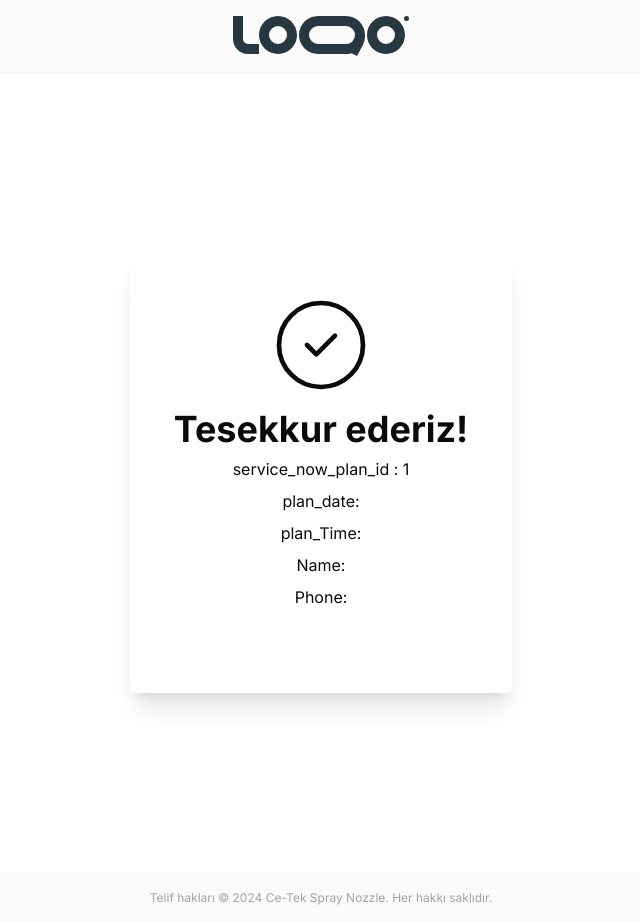
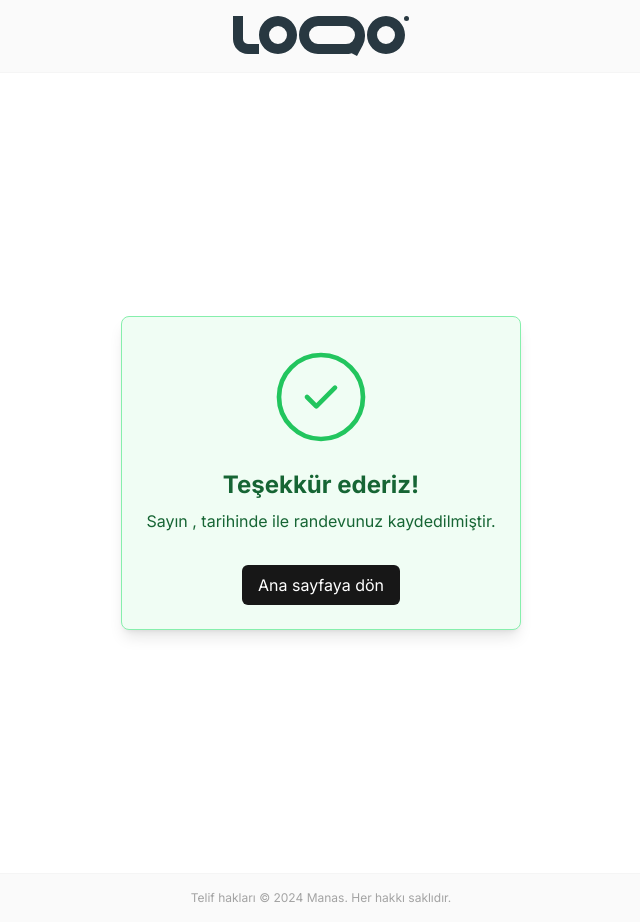
Before and after one commit to fatihece/appointment-next14, a Next.js app: page /thank-you in a window 1280 px wide. Shown: the whole page, without its empty margins (319-959 px from the left). Built offline with nearby package versions, Linux system fonts and the light colour scheme.

Commit message:
made updates on pages

```diff
--- a/app/layout.js
+++ b/app/layout.js
@@ -21,7 +21,11 @@ export const metadata = {
 export default function RootLayout({ children, params }) {
 	return (
 		<html>
-			<body className={cn("min-h-screen bg-white font-sans antialiased", fontSans.variable)}>
+			<body
+				className={cn(
+					"min-h-screen flex flex-col bg-white font-sans antialiased",
+					fontSans.variable,
+				)}>
 				<Toaster position="bottom right" toastOptions={{ duration: 3000 }} />
 				<AppProvider>
 					<AppHeader />
--- a/app/page.js
+++ b/app/page.js
@@ -5,12 +5,12 @@ export default async function Home() {
 	const data = await getServiceByDate();
 	const times = await getFreeTimesByDate(1, 2);
 	// console.log("DATAA", data);
-	console.log("TIMES", times);
+	console.log("data", data);
 
 	return (
-		<section className="min-h-screen">
+		<section className="flex-1">
 			<div className="container">
-				<h2 className="text-center text-3xl my-16 font-bold">HOS GELDINIZ</h2>
+				<h2 className="text-center text-3xl mt-16 mb-5 font-bold">HOS GELDINIZ</h2>
 				<ReservationList data={data} />
 			</div>
 		</section>
--- a/components/AppFooter.jsx
+++ b/components/AppFooter.jsx
@@ -1,11 +1,10 @@
 function AppFooter() {
 	return (
-		<footer className="bg-neutral-50 border-t border-neutral-100 py-4">
+		<footer className="bg-neutral-50 border-t border-neutral-100 py-4 mt-auto">
 			<div className="container">
 				<div className="text-center">
 					<p className="text-xs text-neutral-400">
-						Telif hakları © {new Date().getFullYear()} Ce-Tek Spray Nozzle. Her hakkı
-						saklıdır.
+						Telif hakları © {new Date().getFullYear()} Manas. Her hakkı saklıdır.
 					</p>
 				</div>
 			</div>
--- a/components/AppHeader.jsx
+++ b/components/AppHeader.jsx
@@ -1,6 +1,6 @@
 function AppHeader() {
 	return (
-		<header className="bg-neutral-50 border-b border-neutral-100 py-4">
+		<header className="bg-neutral-50 border-b border-neutral-100 py-4 ">
 			<div className="container">
 				<div className="text-center">
 					<svg
--- a/components/Calendar.jsx
+++ b/components/Calendar.jsx
@@ -47,9 +47,9 @@ const CalendarComponent = () => {
 	};
 
 	return (
-		<section className="">
-			<div className="flex flex-col h-screen items-center justify-center px-3 mx-auto max-w-screen-md ">
-				{!state.date && <Route />}
+		<section className="flex-1">
+			<div className="flex flex-col mt-5 items-center justify-center px-3 mx-auto max-w-screen-md ">
+				<Route />
 				<h6 className="text-xl font-semibold mb-3">Tarih ve saat seçiniz</h6>
 				<DynamicCalendar
 					minDate={now}
--- a/components/Form.jsx
+++ b/components/Form.jsx
@@ -114,13 +114,16 @@ const Form = () => {
 	};
 
 	return (
-		<div className="flex flex-col items-center justify-center min-h-screen">
+		<div className="container mx-auto">
+			<div className="flex flex-col items-center justify-center flex-1 mt-5  max-w-screen-md mx-auto">
 				<Route />
 
 				<form
 					onSubmit={handleSubmit}
 					className="flex flex-col gap-6 max-w-md w-full p-6 bg-white shadow-lg rounded-lg">
-				<h6 className="text-xl font-semibold mb-3 text-center">Bilgilerinizi giriniz</h6>
+					<h6 className="text-xl font-semibold mb-3 text-center">
+						Bilgilerinizi giriniz
+					</h6>
 					<div className="flex flex-col">
 						<label htmlFor="fullname" className="mb-1 font-medium text-gray-700">
 							Ad Soyad
@@ -156,16 +159,19 @@ const Form = () => {
 								errors.phone ? "border-red-500" : "border-gray-300"
 							} focus:outline-none focus:border-mantis-500`}
 						/>
-					{errors.phone && <p className="text-red-500 text-sm mt-1">{errors.phone}</p>}
+						{errors.phone && (
+							<p className="text-red-500 text-sm mt-1">{errors.phone}</p>
+						)}
 					</div>
 
 					<button
-					className="bg-mantis-500 px-2 py-3 rounded-md text-white  hover:bg-mantis-600 transition-all disabled:cursor-not-allowed disabled:bg-gray-300 disabled:text-gray-700"
+						className="bg-primary px-2 py-3 rounded-md text-white  hover:bg-mantis-600 transition-all disabled:cursor-not-allowed disabled:bg-gray-300 disabled:text-gray-700"
 						disabled={isSubmitting}>
 						{isSubmitting ? "Randevu Olusturuluyor..." : "Randevu Olustur"}
 					</button>
 				</form>
 			</div>
+		</div>
 	);
 };
 export default Form;
--- a/components/ReservationList.jsx
+++ b/components/ReservationList.jsx
@@ -32,7 +32,7 @@ const ReservationList = ({ data }) => {
 	};
 
 	return (
-		<div className="grid grid-cols-1 gap-4 sm:grid-cols-3">
+		<div className="grid grid-cols-1 gap-4 sm:grid-cols-2 px-3 sm:px-0">
 			{data.output.map((item) => {
 				console.log(item);
 
@@ -90,7 +90,9 @@ const ReservationList = ({ data }) => {
 								</svg>
 							</div>
 
-							<div className="flex flex-col items-start mt-2">
+							<div
+								className="flex flex-col items-start mt-2
+              ">
 								<strong className="capitalize text-lg">{item.employee_name}</strong>
 								<div className="opacity-50">{item.resarvation_now_plan_name}</div>
 							</div>
--- a/components/ThankYou.jsx
+++ b/components/ThankYou.jsx
@@ -7,13 +7,12 @@ const ThankYou = () => {
 
 	console.log("Thank You", state);
 	return (
-		<>
-			<div className="flex items-center justify-center h-screen px-3">
-				<div className="p-4 px-6 rounded shadow-xl bg-mantis-100">
-					<div className="flex flex-col items-center space-y-2 md:p-5">
+		<section className="container mx-auto">
+			<div className=" min-h-screen flex items-center justify-center px-3 flex-1">
+				<div className="bg-green-50 border border-green-300 text-green-800 p-6 rounded-lg shadow-lg text-center">
 					<svg
 						xmlns="http://www.w3.org/2000/svg"
-							className="text-mantis-500 w-28 h-28"
+						className="text-green-500 w-28 h-28 mx-auto"
 						fill="none"
 						viewBox="0 0 24 24"
 						stroke="currentColor"
@@ -24,47 +23,20 @@ const ThankYou = () => {
 							d="M9 12l2 2 4-4m6 2a9 9 0 11-18 0 9 9 0 0118 0z"
 						/>
 					</svg>
-						<h1 className="text-2xl sm:text-4xl font-bold">Tesekkur ederiz!</h1>
-						<p>service_now_plan_id : {state.id}</p>
-						<p>plan_date: {state.date}</p>
-						<p>plan_Time: {state.time}</p>
-						<p>Name: {state.contact.name}</p>
-						<p>Phone: {state.contact.phone}</p>
+					<h1 className="text-2xl font-bold mt-4">Teşekkür ederiz!</h1>
+					<p className="mt-2">
+						Sayın {state.contact.name}, {state.date} {state.time} tarihinde{" "}
+						{state.employee_name} ile randevunuz kaydedilmiştir.
+					</p>
+
 					<Link
 						href="/"
-							className="px-2 py-2 bg-mantis-500 rounded-md text-white mt-4">
-							Ana sayfaya don
+						className="mt-8 px-4 py-2 bg-primary rounded-md text-white inline-block">
+						Ana sayfaya dön
 					</Link>
-						{/* <p className="text-lg sm:text-2xl font-semibold px-5 text-center">
-            Sayin {state.contact.name} randevunuz basarili bir sekilde
-            olusturuldu.
-          </p>
-          <p className=" sm:text-xl text-center">
-            <strong>{state.contact.phone}</strong> nolu telefona bilgilendirme
-            mesaji gonderildi.
-          </p>
-          <h3 className="sm:text-xl font-medium">
-            Randevu bilgileriniz asagida siralanmistir.
-          </h3>
-          <ul className="sm:text-xl dive-stone-200 divide-y border-b border-t">
-            <li className="py-2">
-              <strong>Firma :</strong> {state.company}
-            </li>
-            <li className="py-2">
-              <strong>Hizmet:</strong> {state.service.name}
-            </li>
-            <li className="py-2">
-              <strong>Personel:</strong>{" "}
-              {state.service.employee === "" ? " - " : state.service.employee}
-            </li>
-            <li className="py-2">
-              <strong>Tarih :</strong>
-            </li>
-          </ul> */}
 				</div>
 			</div>
-			</div>
-		</>
+		</section>
 	);
 };
 
--- a/components/Time.jsx
+++ b/components/Time.jsx
@@ -1,6 +1,6 @@
 "use client";
 import React, { useEffect, useState } from "react";
-
+import Link from "next/link";
 import { getFreeTimesByDate } from "@/lib/data-service";
 import { useAppContext } from "@/app/context/AppContext";
 import { useRouter } from "next/navigation";
@@ -48,8 +48,8 @@ const Time = () => {
 	};
 
 	return (
-		<section className="flex items-center justify-center min-h-screen">
-			<div className="flex flex-col items-center justify-center w-full max-w-screen-md gap-4 p-4">
+		<section className="container mx-auto">
+			<div className="flex-1 flex flex-col items-center justify-center  max-w-screen-md gap-4 p-4 mx-auto">
 				<Route />
 
 				<h6 className="text-xl font-semibold mb-4 text-center">Lütfen bir saat seçiniz</h6>
@@ -58,7 +58,7 @@ const Time = () => {
 					{availableTimes.length > 0 ? (
 						availableTimes.map((time, i) => (
 							<div
-								className="bg-mantis-100 border border-mantis-200 rounded-lg shadow hover:bg-mantis-200 cursor-pointer px-4 py-3 w-[100px] text-center"
+								className="bg-blue-50 border border-blue-200 rounded-lg shadow hover:bg-blue-100 cursor-pointer px-4 py-3 w-[100px] text-center"
 								key={`time-${i}`}>
 								<button
 									onClick={() => handleTimeSelection(time)}
@@ -69,7 +69,18 @@ const Time = () => {
 							</div>
 						))
 					) : (
-						<div className="text-center">Bu tarih için müsait zaman yok.</div>
+						<div className="bg-[#fff3cd] border border-[#ffeeba] p-5 rounded-sm flex flex-col items-center">
+							<p className="text-[#85604] text-center">
+								{" "}
+								<strong>Seçilen gün</strong> için uygun bir randevu bulunamadı,
+								lütfen başka bir gün seçin.
+							</p>
+							<Link
+								href="calendar"
+								className="text-black/60 rounded hover:underline hover:text-black inline-block">
+								Tarihe git
+							</Link>
+						</div>
 					)}
 				</div>
 			</div>
```
Also changed, not shown: 1 other file (tests, documents, lock files or other folders). Lines whose indentation alone changed are shown as unchanged.
